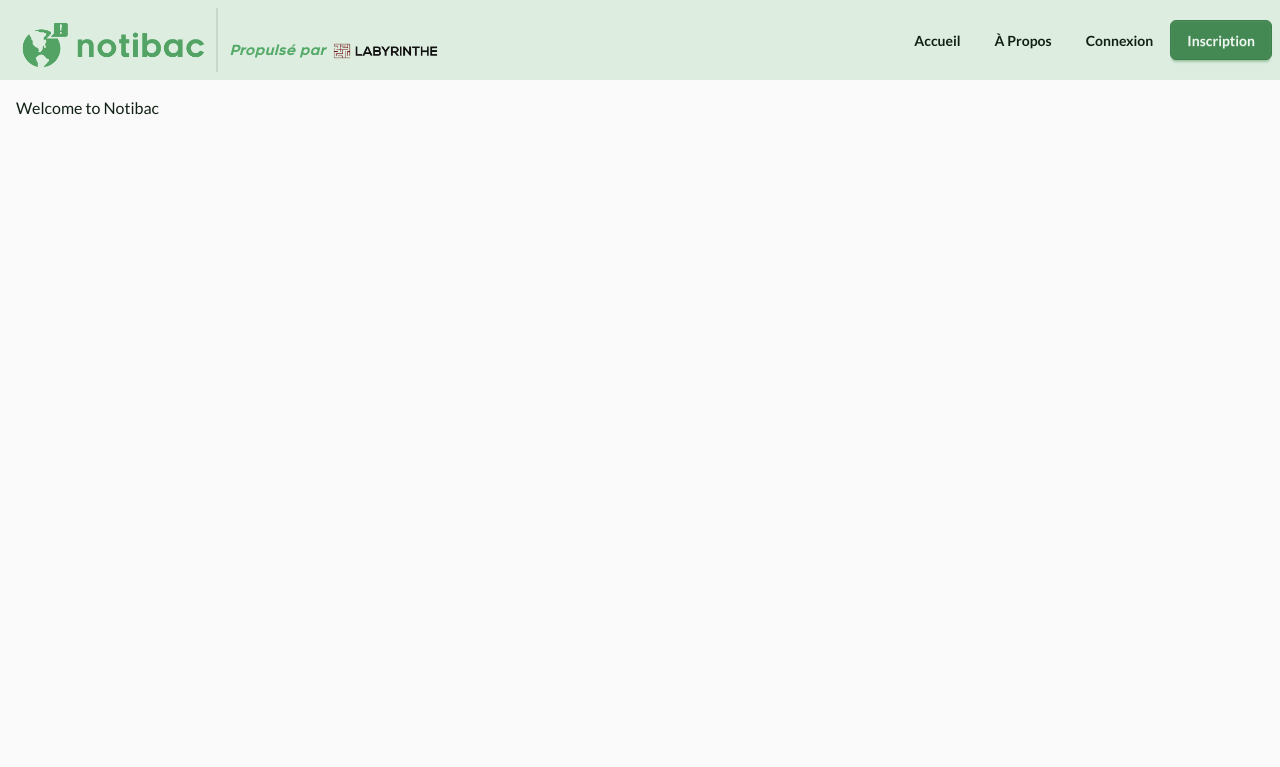
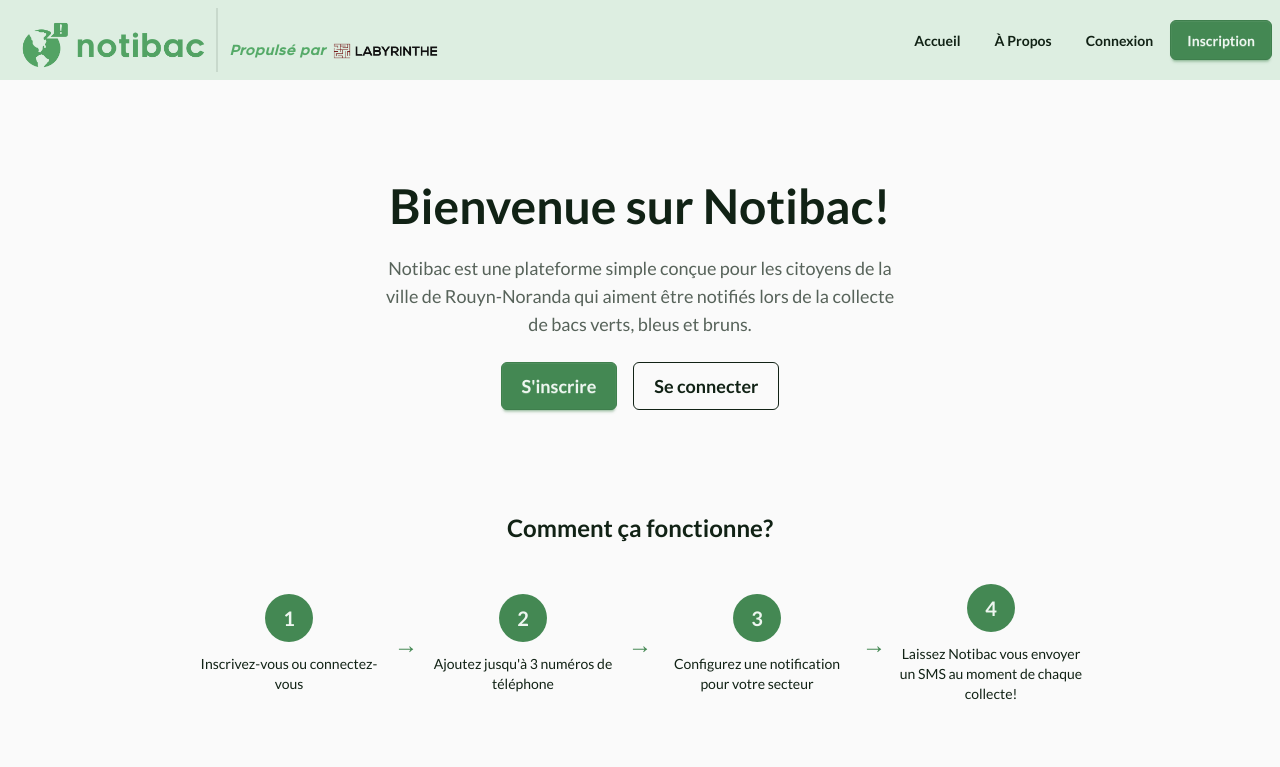
Before and after one commit to charlesmatte/notibac, a Django app: page / in a window 1280 px wide. Shown: the top 767 px of the page. Run offline with Django 5.2, Linux system fonts and the light colour scheme; style sheets or scripts are compiled from the project's sources.

Commit message:
feat: redesign home page with enhanced welcome message and instructions for users

```diff
--- a/notibac/website/templates/home.html
+++ b/notibac/website/templates/home.html
@@ -1,3 +1,45 @@
 {% extends "base.html" %} {% block content %}
-<h1>Welcome to Notibac</h1>
+<div class="hero min-h-[50vh]">
+  <div class="hero-content text-center">
+    <div class="max-w-lg">
+      <h1 class="text-5xl font-bold">Bienvenue sur Notibac!</h1>
+      <p class="py-6 text-lg text-base-content/70">
+        Notibac est une plateforme simple conçue pour les citoyens de la ville de Rouyn-Noranda qui aiment être notifiés lors de la collecte de bacs verts,
+        bleus et bruns.
+      </p>
+      <div class="flex gap-4 justify-center">
+        <a href="{% url 'account_signup' %}" class="btn btn-primary btn-lg">S'inscrire</a>
+        <a href="{% url 'account_login' %}" class="btn btn-outline btn-lg">Se connecter</a>
+      </div>
+    </div>
+  </div>
+</div>
+
+<div class="pt-4 pb-16 px-4">
+  <h2 class="text-2xl font-bold text-center mb-10">Comment ça fonctionne?</h2>
+  <div class="flex flex-col md:flex-row items-center justify-center gap-4 md:gap-2 max-w-4xl mx-auto">
+    <div class="text-center flex-1">
+      <div class="w-12 h-12 rounded-full bg-primary text-primary-content text-xl font-bold flex items-center justify-center mx-auto mb-3">1</div>
+      <p class="text-sm">Inscrivez-vous ou connectez-vous</p>
+    </div>
+    <div class="text-primary text-2xl hidden md:block">→</div>
+    <div class="text-primary text-2xl md:hidden">↓</div>
+    <div class="text-center flex-1">
+      <div class="w-12 h-12 rounded-full bg-primary text-primary-content text-xl font-bold flex items-center justify-center mx-auto mb-3">2</div>
+      <p class="text-sm">Ajoutez jusqu'à 3 numéros de téléphone</p>
+    </div>
+    <div class="text-primary text-2xl hidden md:block">→</div>
+    <div class="text-primary text-2xl md:hidden">↓</div>
+    <div class="text-center flex-1">
+      <div class="w-12 h-12 rounded-full bg-primary text-primary-content text-xl font-bold flex items-center justify-center mx-auto mb-3">3</div>
+      <p class="text-sm">Configurez une notification pour votre secteur</p>
+    </div>
+    <div class="text-primary text-2xl hidden md:block">→</div>
+    <div class="text-primary text-2xl md:hidden">↓</div>
+    <div class="text-center flex-1">
+      <div class="w-12 h-12 rounded-full bg-primary text-primary-content text-xl font-bold flex items-center justify-center mx-auto mb-3">4</div>
+      <p class="text-sm">Laissez Notibac vous envoyer un SMS au moment de chaque collecte!</p>
+    </div>
+  </div>
+</div>
 {% endblock %}
```
